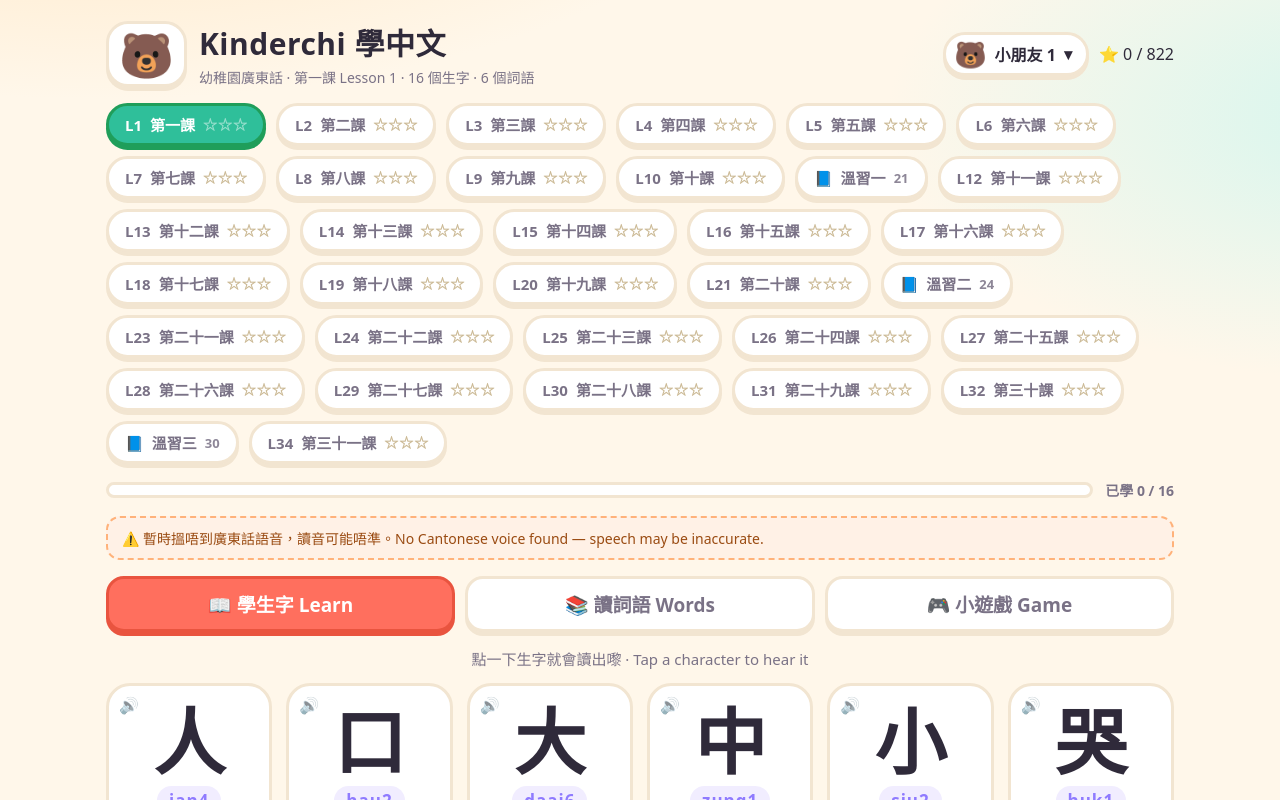
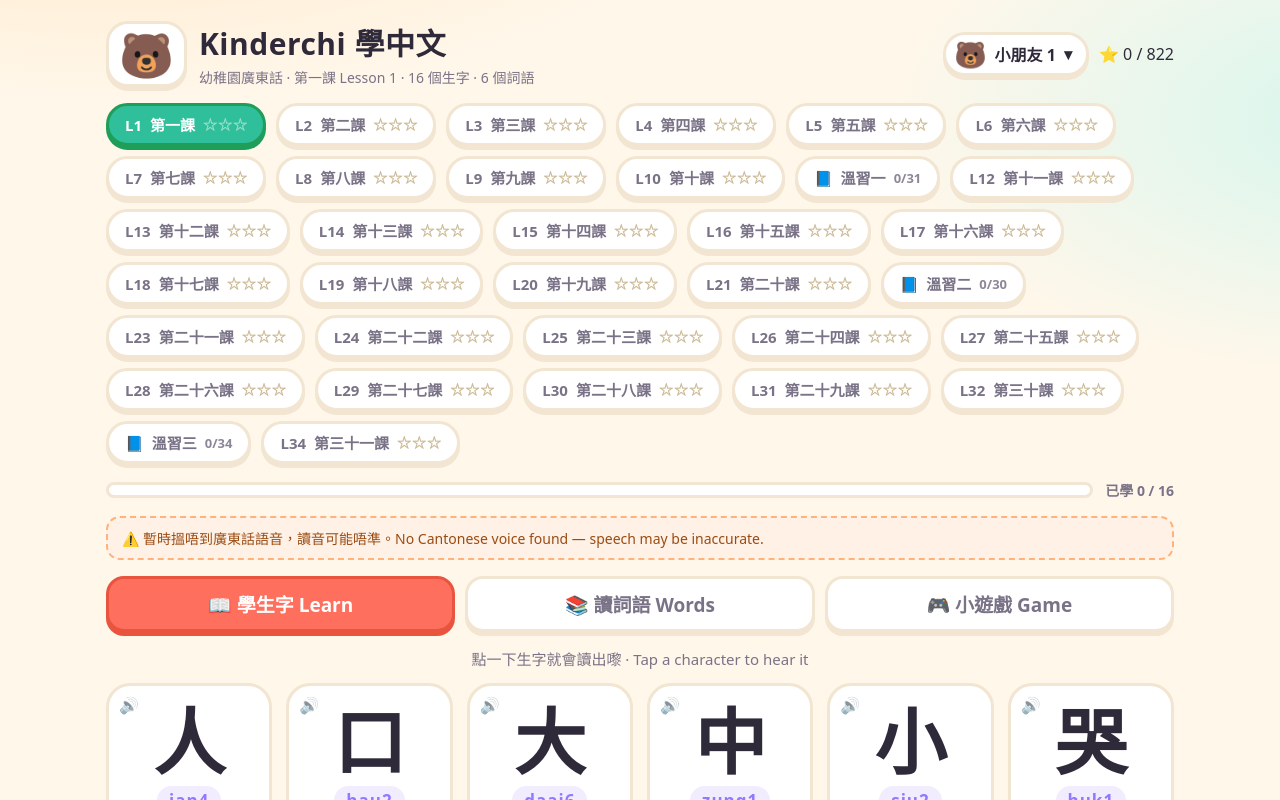
Before and after one commit to glowing-edu/chinese-quick-read, a React (Vite) app: page / in a window 1280 px wide. Shown: the top 800 px of the page. Built offline with nearby package versions, Linux system fonts and the light colour scheme.

Commit message:
Show progress tick for completed revisions

```diff
--- a/src/App.jsx
+++ b/src/App.jsx
@@ -124,8 +124,8 @@
             <p className="brand__sub">
               幼稚園廣東話 · {lesson.title} {lesson.titleEn}
               {!isRevision && ` · ${total} 個生字`}
-              {lesson.words.length > 0 && ` · ${lesson.words.length} 個詞語`}
-              {sentences.length > 0 && ` · ${sentences.length} 個句子`}
+              {!isRevision && lesson.words.length > 0 && ` · ${lesson.words.length} 個詞語`}
+              {!isRevision && sentences.length > 0 && ` · ${sentences.length} 個句子`}
             </p>
           </div>
         </div>
@@ -169,11 +169,21 @@
                     </span>
                   ))}
                 </span>
-              ) : (
-                <span className="lesson-pill__count">
-                  {l.words.length}
-                </span>
-              )}
+              ) : (() => {
+                const rWords = l.words || []
+                const rSents = l.sentences || []
+                const totalItems = rWords.length + rSents.length
+                const doneWords = rWords.filter((w) => progress.wordsRead?.includes(w.word)).length
+                const doneSents = rSents.filter((s) => {
+                  const key = Array.isArray(s.sentence) ? s.sentence.join('\n') : s.sentence
+                  return progress.sentencesRead?.includes(key)
+                }).length
+                const done = doneWords + doneSents
+                if (totalItems > 0 && done >= totalItems) {
+                  return <span className="lesson-pill__count">✓</span>
+                }
+                return <span className="lesson-pill__count">{totalItems > 0 ? done + '/' + totalItems : ''}</span>
+              })()}
             </button>
           )
         })}
--- a/src/index.css
+++ b/src/index.css
@@ -724,17 +724,17 @@
 .wordcard__text {
   display: flex;
   gap: 2px;
-  font-size: clamp(44px, 7vw, 58px);
+  font-size: clamp(36px, 5.5vw, 52px);
   font-weight: 800;
   line-height: 1.12;
-  flex-wrap: wrap;
+  flex-wrap: nowrap;
   justify-content: center;
   text-align: center;
   max-width: 100%;
 }
 
 .wordcard__text--long {
-  font-size: clamp(30px, 5.5vw, 42px);
+  font-size: clamp(24px, 4vw, 36px);
   gap: 1px;
 }
 
```
